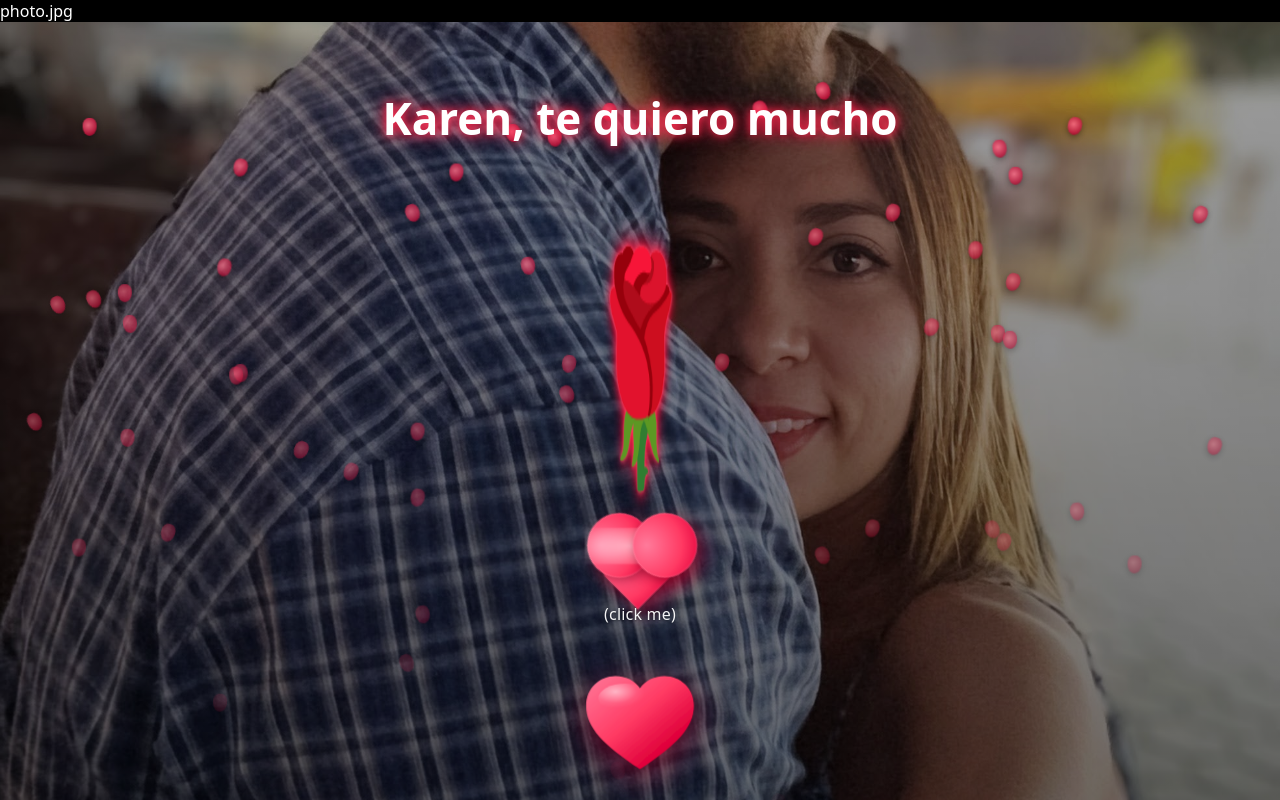
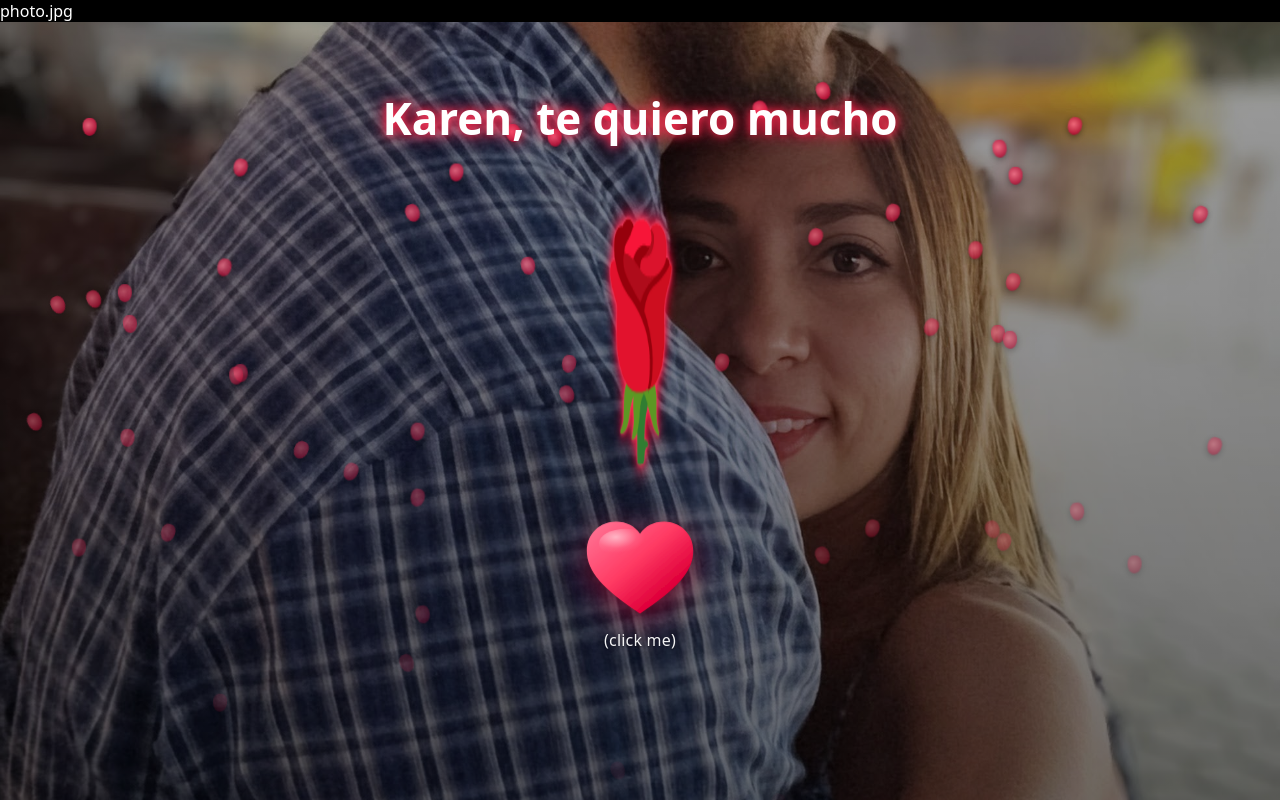
Before and after one commit to ramireznatalio96-hue/test, a plain HTML site: page index.html in a window 1280 px wide. Drawn offline with Linux system fonts and the light colour scheme.

Commit message:
Update index.html

```diff
--- a/index.html
+++ b/index.html
@@ -5,7 +5,7 @@
 <meta name="viewport" content="width=device-width, initial-scale=1" />
 <title>Karen ❤️</title>
 
-<!-- Preload de la imagen de fondo (corregido) -->
+<!-- Preload de la imagen de fondo (corrige la línea suelta "photo.jpg") -->
 photo.jpg
 
 <style>
@@ -21,6 +21,9 @@ photo.jpg
     --title-size: clamp(22px, 5.2vw, 44px);
     --bottom-size: clamp(16px, 4.2vw, 28px);
     --safe-gap: clamp(16px, 6vh, 40px);
+
+    /* Tamaño del corazón SVG debajo de la rosa */
+    --heart-size: clamp(64px, 16vw, 120px);
   }
 
   * { box-sizing: border-box; }
@@ -69,7 +72,7 @@ photo.jpg
     z-index: 50;
   }
 
-  /* Texto inferior (BOTTOM) — ahora permite clics */
+  /* Texto inferior: lo dejamos pero SIN corazón (vacío, por si quieres texto luego) */
   #bottomText {
     position: absolute;
     bottom: calc(var(--safe-gap) + env(safe-area-inset-bottom, 0px));
@@ -81,7 +84,7 @@ photo.jpg
     line-height: 1.25;
     text-shadow: 0 0 10px var(--glow);
     z-index: 50;
-    pointer-events: auto; /* ✅ habilitado para click */
+    pointer-events: none; /* sin controles aquí ya */
   }
 
   /* Wrapper centrado: rosa + control debajo */
@@ -153,95 +156,48 @@ photo.jpg
     50%      { transform: translateX(12px); }
   }
 
-  /* ====== Botón corazón: (debajo de la rosa) — SIN CAMBIOS ====== */
-  .heart-wrapper {
+  /* ====== Corazón brillante (SVG) DEBAJO DE LA ROSA ====== */
+  .shiny-heart-wrapper {
     display: inline-flex;
     flex-direction: column;
     align-items: center;
-    gap: 8px; /* espacio entre el corazón y el texto "(click me)" */
+    gap: 8px;
     color: #fff;
+    text-align: center;
     user-select: none;
     touch-action: manipulation;
-    text-align: center;
   }
-  .heart-btn {
-    position: relative;
-    width: 64px;
-    height: 58px;
-    border: none;
-    cursor: pointer;
-    outline: none;
-    transform: rotate(-45deg);
-    border-radius: 14px 14px 0 0;
-    background:
-      radial-gradient(120% 120% at 30% 30%, #ff7a9a 0%, #ff3a63 45%, #e0003a 75%, #9b0029 100%);
-    box-shadow:
-      0 10px 18px rgba(224, 0, 58, 0.45),
-      0 3px 8px rgba(0,0,0,0.35),
-      inset 0 0 0 1px rgba(255,255,255,0.12);
-    transition: transform .12s ease, filter .2s ease, box-shadow .2s ease;
-    animation: pulse 1.6s ease-in-out infinite;
-  }
-  .heart-btn::before,
-  .heart-btn::after {
-    content: "";
-    position: absolute;
-    width: 64px;
-    height: 64px;
-    background: inherit;
-    border-radius: 50%;
-    box-shadow: inherit;
-  }
-  .heart-btn::before { top: -32px; left: 0; }
-  .heart-btn::after  { top: 0; left: 32px; }
-  .heart-btn .sheen {
-    position: absolute; width: 90px; height: 36px; top: -10px; left: -6px; transform: rotate(45deg);
-    background: radial-gradient(100% 100% at 50% 50%,
-      rgba(255,255,255,0.55) 0%,
-      rgba(255,255,255,0.25) 40%,
-      rgba(255,255,255,0.08) 60%,
-      rgba(255,255,255,0.00) 75%);
-    filter: blur(0.4px); pointer-events: none;
-  }
-  .heart-btn .base-shadow {
-    position: absolute; bottom: -10px; left: -2px; width: 100px; height: 26px; transform: rotate(45deg);
-    background: radial-gradient(60% 60% at 50% 50%, rgba(0,0,0,0.45) 0%, rgba(0,0,0,0.0) 70%);
-    filter: blur(4px); opacity: .45; pointer-events: none;
-  }
-  @keyframes pulse {
-    0%, 100% { transform: rotate(-45deg) scale(1); filter: brightness(1); }
-    50%      { transform: rotate(-45deg) scale(1.06); filter: brightness(1.07); }
-  }
-  .heart-btn:active {
-    transform: rotate(-45deg) scale(0.97);
-    box-shadow:
-      0 6px 12px rgba(224, 0, 58, 0.35),
-      0 2px 6px rgba(0,0,0,0.35),
-      inset 0 0 0 1px rgba(255,255,255,0.18);
-    animation: none;
-  }
-  .heart-caption { font-size: clamp(14px, 3.8vw, 16px); letter-spacing: 0.2px; text-shadow: 0 1px 2px rgba(0,0,0,.35); opacity: 0.95; }
-  .heart-wrapper[aria-disabled="true"] .heart-btn { cursor: default; animation: none; filter: grayscale(0.1) brightness(0.9); box-shadow: 0 3px 7px rgba(0,0,0,0.28), inset 0 0 0 1px rgba(255,255,255,0.10); }
-  .heart-wrapper[aria-disabled="true"] .heart-caption { opacity: 0.75; }
-
-  /* === Bottom heart (similar a tu imagen, objeto único SVG & clickeable) === */
-  .bottom-heart-btn{
+  .shiny-heart-btn{
     appearance:none;
     background:none;
     border:none;
-    cursor:pointer;                 /* clickeable */
-    width: clamp(64px, 16vw, 120px);
+    cursor:pointer;
+    width: var(--heart-size);
     height: auto;
     padding: 0;
     line-height: 0;
     filter: drop-shadow(0 10px 18px rgba(224,0,58,0.45))
             drop-shadow(0 3px 8px rgba(0,0,0,0.35));
-    animation: bh-pulse 1.8s ease-in-out infinite; /* pulso suave */
+    animation: heartPulse 1.6s ease-in-out infinite; /* pulso suave */
     transition: transform .12s ease;
   }
-  .bottom-heart-btn:active { transform: scale(0.96); }
-  .bottom-heart-svg{ display:block; width:100%; height:auto; }
-  @keyframes bh-pulse{ 0%,100%{transform:scale(1);} 50%{transform:scale(1.05);} }
+  .shiny-heart-btn:active { transform: scale(0.96); }
+  .shiny-heart-svg{ display:block; width:100%; height:auto; }
+  @keyframes heartPulse{ 0%,100%{transform:scale(1);} 50%{transform:scale(1.06);} }
+
+  .heart-caption {
+    font-size: clamp(14px, 3.8vw, 16px);
+    letter-spacing: 0.2px;
+    text-shadow: 0 1px 2px rgba(0,0,0,.35);
+    opacity: 0.95;
+  }
+
+  .shiny-heart-wrapper[aria-disabled="true"] .shiny-heart-btn {
+    cursor: default;
+    animation: none;
+    filter: grayscale(0.08) brightness(0.92) drop-shadow(0 3px 7px rgba(0,0,0,0.28));
+  }
+  .shiny-heart-wrapper[aria-disabled="true"] .heart-caption { opacity: 0.75; }
 
   /* Ajuste en landscape */
   @media (orientation: landscape) {
@@ -256,26 +212,15 @@ photo.jpg
 
     <h1 id="title">Karen, te quiero mucho</h1>
 
-    <!-- Rosa centrada y control de música debajo (SIN CAMBIOS) -->
+    <!-- Rosa centrada y (NUEVO) corazón brillante debajo -->
     <div id="roseWrapper">
       <div id="centerStack">
         <div id="rose">🌹</div>
 
-        <!-- Botón corazón debajo de la rosa -->
-        <div id="heartWrapper" class="heart-wrapper" role="group" aria-label="Control de música" aria-disabled="false">
-          <button id="heartBtn" class="heart-btn" aria-label="Reproducir música">
-            <span class="sheen"></span>
-            <span class="base-shadow"></span>
-          </button>
-          <span id="heartCaption" class="heart-caption">(click me)</span>
-        </div>
-      </div>
-    </div>
-
-    <!-- BOTTOM: corazón brillante similar a la imagen (clickeable) -->
-    <div id="bottomText">
-      <button id="bottomHeartBtn" class="bottom-heart-btn" aria-label="Reproducir música en loop">
-        <svg class="bottom-heart-svg" viewBox="0 0 100 92" width="100%" height="100%" aria-hidden="true">
+        <!-- ✅ Reemplazo: corazón brillante (SVG) en lugar del corazón anterior -->
+        <div id="heartWrapper" class="shiny-heart-wrapper" role="group" aria-label="Control de música" aria-disabled="false">
+          <button id="heartBtn" class="shiny-heart-btn" aria-label="Reproducir música en loop" title="Reproducir música">
+            <svg class="shiny-heart-svg" viewBox="0 0 100 92" width="100%" height="100%" aria-hidden="true">
               <defs>
                 <linearGradient id="bh-grad" x1="0" y1="0" x2="1" y2="1">
                   <stop offset="0%"  stop-color="#ff7a9a"/>
@@ -301,7 +246,7 @@ photo.jpg
                 </filter>
               </defs>
 
-          <!-- UN SOLO PATH del corazón -->
+              <!-- UN SOLO PATH (forma del corazón) -->
               <path filter="url(#bh-inner)" fill="url(#bh-grad)"
                     d="M50 86
                        C 20 66, 6 52, 6 34
@@ -314,7 +259,13 @@ photo.jpg
               <ellipse cx="38" cy="28" rx="22" ry="12" fill="url(#bh-shine)" />
             </svg>
           </button>
+          <span id="heartCaption" class="heart-caption">(click me)</span>
         </div>
+      </div>
+    </div>
+
+    <!-- Dejamos el contenedor de abajo vacío -->
+    <div id="bottomText"></div>
   </div>
 
 <!-- ====== SCRIPTS ====== -->
@@ -352,47 +303,38 @@ photo.jpg
 
   // ========= Música: reproducir en LOOP al primer clic =========
   const audio = new Audio('music.mp3');  // asegúrate de tener este archivo
-  audio.loop = true;   // ✅ loop activado
+  audio.loop = true;   // loop activado
   audio.preload = 'auto';
 
   const heartWrapper = document.getElementById('heartWrapper');
   const heartBtn = document.getElementById('heartBtn');
   const heartCaption = document.getElementById('heartCaption');
-  const bottomHeartBtn = document.getElementById('bottomHeartBtn');
 
   let hasPlayed = false;
 
   const playOnce = async () => {
     if (hasPlayed) return;
     try {
+      // feedback rápido
+      heartBtn.style.animation = 'none';
+      heartBtn.style.transform = 'scale(0.97)';
+      setTimeout(() => { heartBtn.style.animation = ''; heartBtn.style.transform = ''; }, 160);
+
       await audio.play();
       hasPlayed = true;
 
-      // feedback visual para el botón superior (si fue el que se tocó)
-      if (heartBtn) {
-        heartBtn.style.animation = 'none';
-        heartBtn.style.transform = 'rotate(-45deg) scale(0.97)';
-        setTimeout(() => { heartBtn.style.animation = ''; heartBtn.style.transform = ''; }, 160);
       heartWrapper.setAttribute('aria-disabled', 'true');
       heartBtn.setAttribute('aria-label', 'Reproduciendo música (loop)');
-      }
-
-      // detener pulso del bottom (opcional)
-      if (bottomHeartBtn) bottomHeartBtn.style.animation = 'none';
-
     } catch (e) {
-      if (heartCaption) heartCaption.textContent = '(tap again)';
+      heartCaption.textContent = '(tap again)';
       console.warn('No se pudo reproducir audio:', e);
     }
   };
 
-  // Click en el botón corazón debajo de la rosa (se mantiene)
+  // Click en el corazón (debajo de la rosa)
   heartBtn.addEventListener('click', playOnce, { passive: true });
 
-  // Click en el corazón del bottom (nuevo)
-  bottomHeartBtn.addEventListener('click', playOnce, { passive: true });
-
-  // Nota: como el audio está en loop, 'ended' normalmente no disparará.
+  // Nota: audio en loop, por lo que 'ended' no dispara normalmente.
 </script>
 </body>
 </html>
```
Lines whose indentation alone changed are shown as unchanged.
